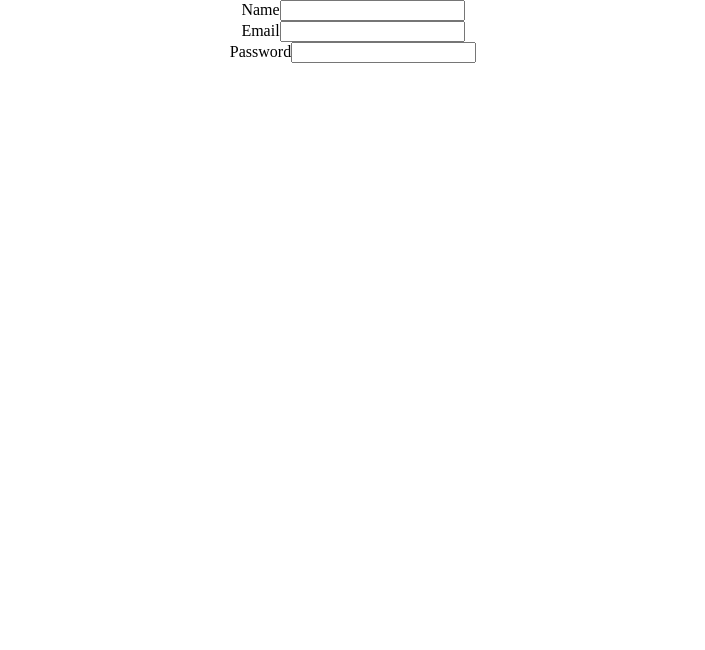
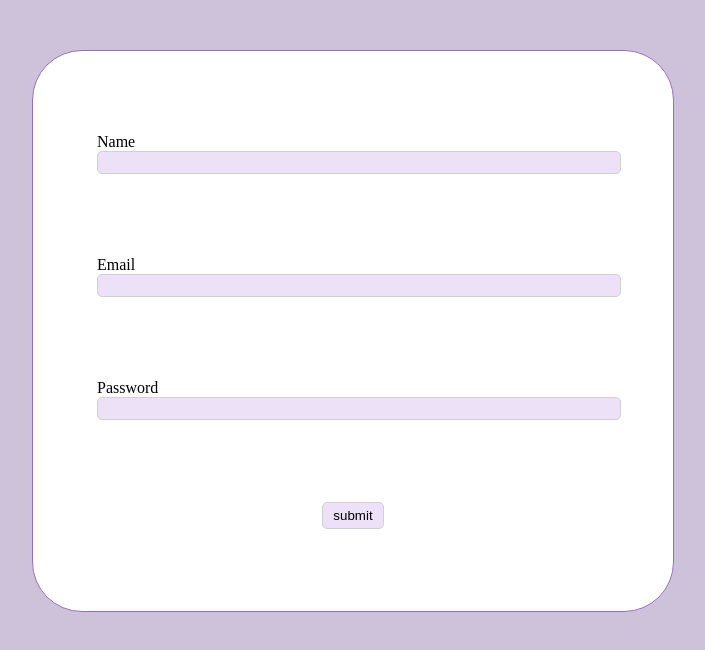
Before and after one commit to ZahraNejati79/form-validation, a React (Create React App) app: page / in a window 1280 px wide. Shown: the top 650 px of the page, without its empty margins (287-992 px from the left). Built offline with nearby package versions, Linux system fonts and the light colour scheme.

Commit message:
form css

```diff
--- a/src/App.css
+++ b/src/App.css
@@ -1,3 +1,52 @@
 .App {
+  list-style: none;
   text-align: center;
+  display: flex;
+  justify-content: center;
+  align-items: center;
 }
+.container {
+  background-color: rgb(255, 255, 255);
+  margin-top: 50px;
+  border: 1px solid rgb(151, 110, 189);
+  border-radius: 50px;
+  width: 50vw;
+  height: 70vh;
+}
+
+.container form {
+  height: 100%;
+  display: flex;
+  flex-direction: column;
+  justify-content: space-evenly;
+  align-items: center;
+}
+
+.container div {
+  width: 80%;
+  display: flex;
+  flex-direction: column;
+  justify-content: center;
+  align-items: flex-start;
+}
+.container input {
+  padding: 3px 5px;
+  width: 100%;
+  background-color: rgb(236, 225, 247);
+  border: 1px solid rgb(209, 209, 209);
+  border-radius: 5px;
+}
+.container button {
+  background-color: rgb(236, 225, 247);
+  border: 1px solid rgb(209, 209, 209);
+  border-radius: 5px;
+  padding: 5px 10px;
+  cursor: pointer;
+}
+button:focus {
+  background-color: rgb(151, 110, 189);
+}
+input:focus {
+  border: 1px solid rgb(151, 110, 189);
+  outline: none;
+}
--- a/src/components/SingUpForm.jsx
+++ b/src/components/SingUpForm.jsx
@@ -1,6 +1,6 @@
 const SingUpForm = () => {
   return (
-    <div>
+    <div className="container">
       <form>
         <div className="formControl">
           <label htmlFor="name">Name</label>
@@ -14,6 +14,7 @@ const SingUpForm = () => {
           <label htmlFor="password">Password</label>
           <input type="text" />
         </div>
+        <button>submit</button>
       </form>
     </div>
   );
--- a/src/index.css
+++ b/src/index.css
@@ -1,4 +1,5 @@
 body {
+  background-color: rgb(206, 193, 218);
   margin: 0;
   padding: 0;
   box-sizing: border-box;
```
